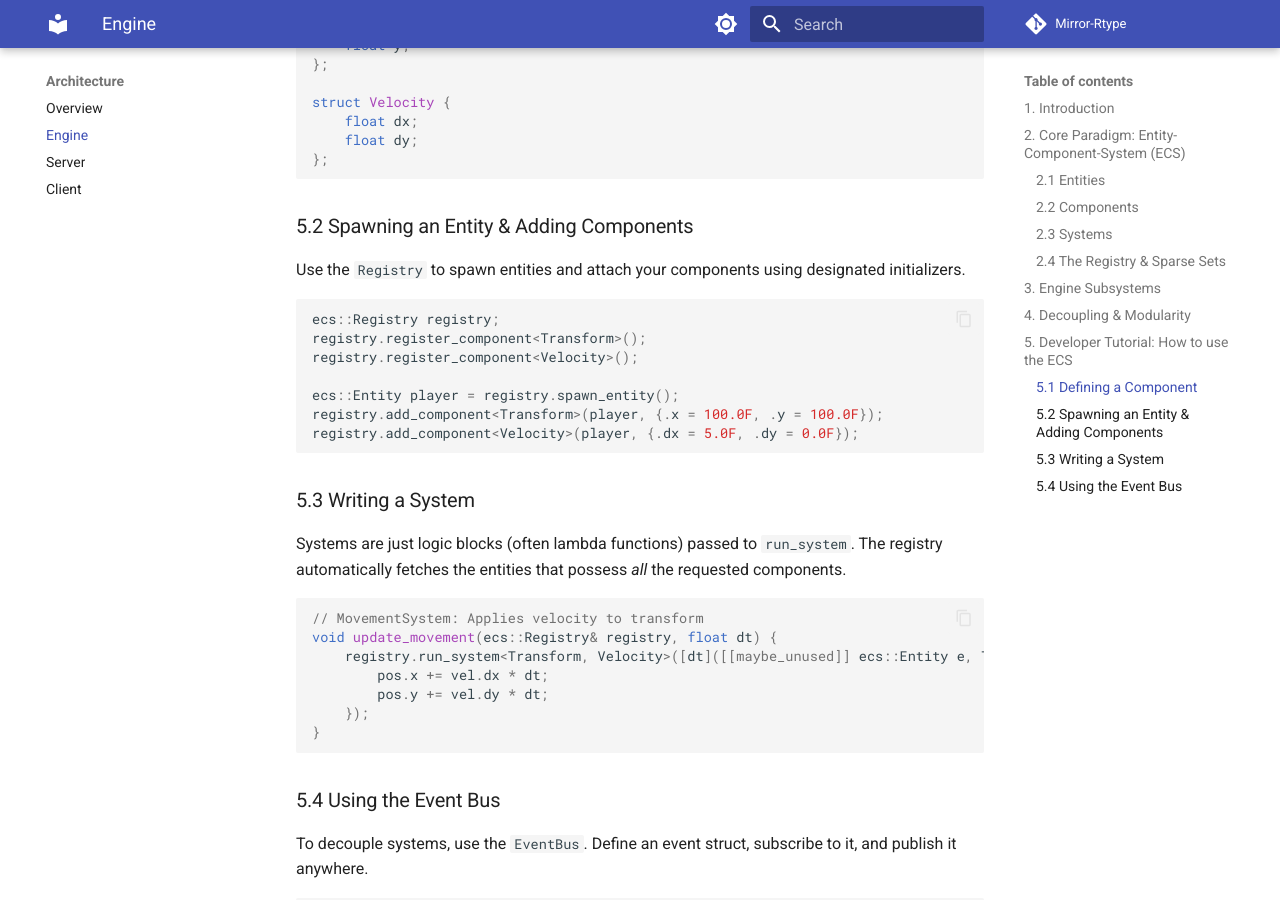
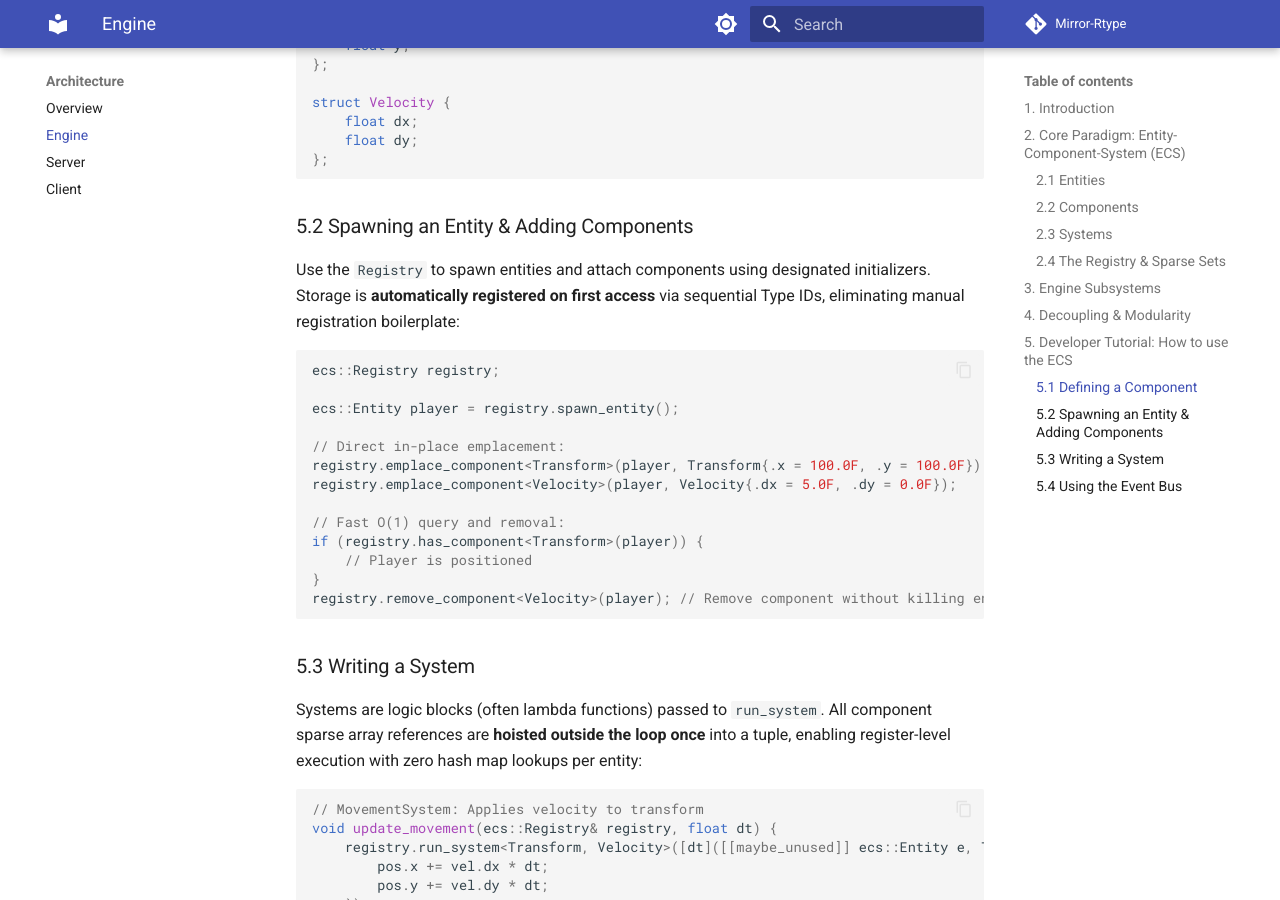
Before and after one commit to Matt4401/Mirror-Rtype, an MkDocs documentation site: the page built from docs/architecture/engine.md, in a window 1280 px wide and 900 px high, scrolled down 2769 px. Built offline with MkDocs 1.6.1 and Material for MkDocs 9.7.7, drawn with Linux system fonts in a browser that asks for light colours; comment, search, counter and statistics services are not loaded.

Commit message:
docs(ecs): update engine architecture and storage study with modern ECS patterns

````diff
--- a/docs/architecture/engine.md
+++ b/docs/architecture/engine.md
@@ -91,26 +91,33 @@ struct Velocity {
 
 ### 5.2 Spawning an Entity & Adding Components
 
-Use the `Registry` to spawn entities and attach your components using designated initializers.
+Use the `Registry` to spawn entities and attach components using designated initializers.
+Storage is **automatically registered on first access** via sequential Type IDs, eliminating manual registration boilerplate:
 
 ```cpp
 ecs::Registry registry;
-registry.register_component<Transform>();
-registry.register_component<Velocity>();
 
 ecs::Entity player = registry.spawn_entity();
-registry.add_component<Transform>(player, {.x = 100.0F, .y = 100.0F});
-registry.add_component<Velocity>(player, {.dx = 5.0F, .dy = 0.0F});
+
+// Direct in-place emplacement:
+registry.emplace_component<Transform>(player, Transform{.x = 100.0F, .y = 100.0F});
+registry.emplace_component<Velocity>(player, Velocity{.dx = 5.0F, .dy = 0.0F});
+
+// Fast O(1) query and removal:
+if (registry.has_component<Transform>(player)) {
+    // Player is positioned
+}
+registry.remove_component<Velocity>(player); // Remove component without killing entity
 ```
 
 ### 5.3 Writing a System
 
-Systems are just logic blocks (often lambda functions) passed to `run_system`. The registry automatically fetches the entities that possess *all* the requested components.
+Systems are logic blocks (often lambda functions) passed to `run_system`. All component sparse array references are **hoisted outside the loop once** into a tuple, enabling register-level execution with zero hash map lookups per entity:
 
 ```cpp
 // MovementSystem: Applies velocity to transform
 void update_movement(ecs::Registry& registry, float dt) {
-    registry.run_system<Transform, Velocity>([dt]([[maybe_unused]] ecs::Entity e, Transform& pos, Velocity& vel) {
+    registry.run_system<Transform, Velocity>([dt]([[maybe_unused]] ecs::Entity e, Transform& pos, Velocity const& vel) {
         pos.x += vel.dx * dt;
         pos.y += vel.dy * dt;
     });
````
Also changed, not shown: docs/comparative-study/storage.md (+20 -0 lines).
